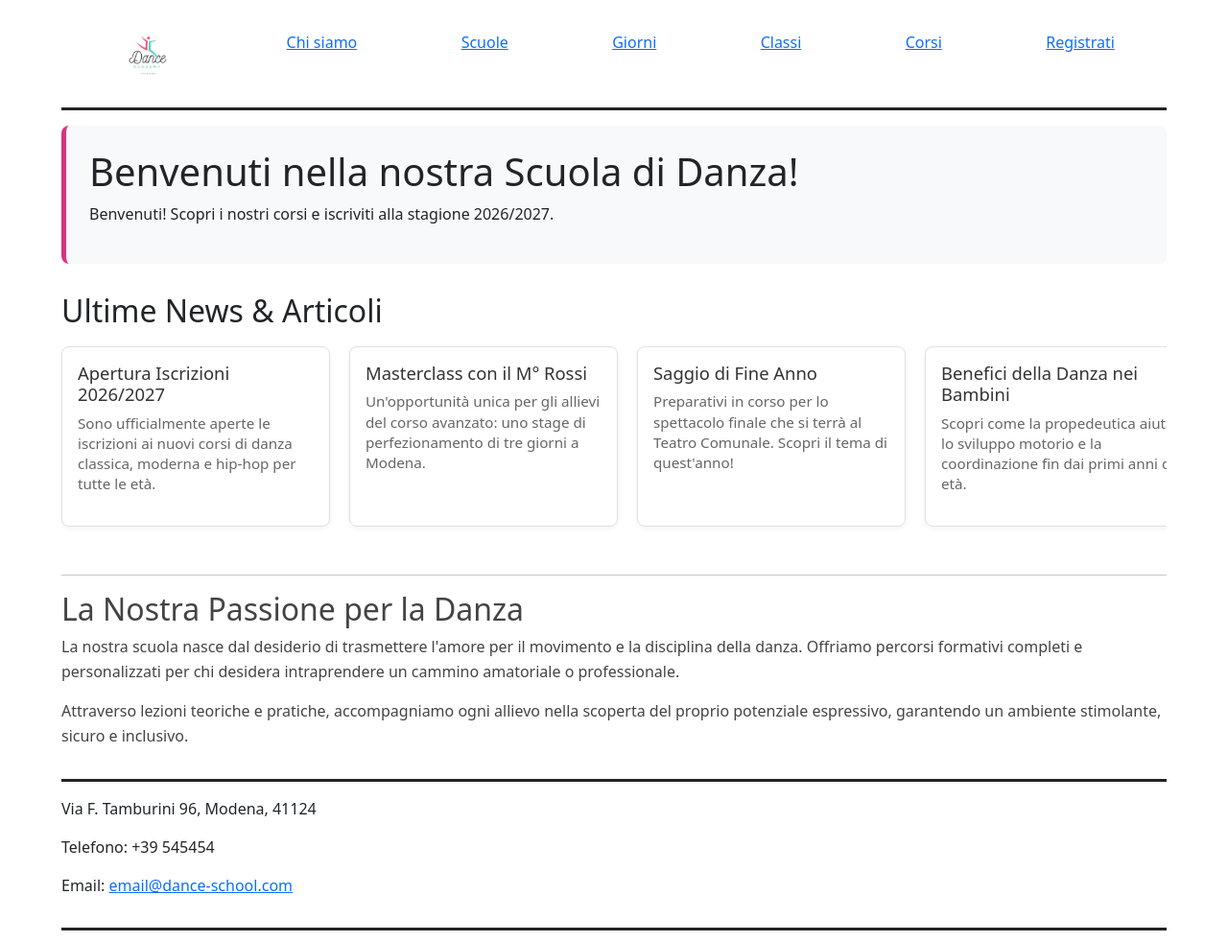
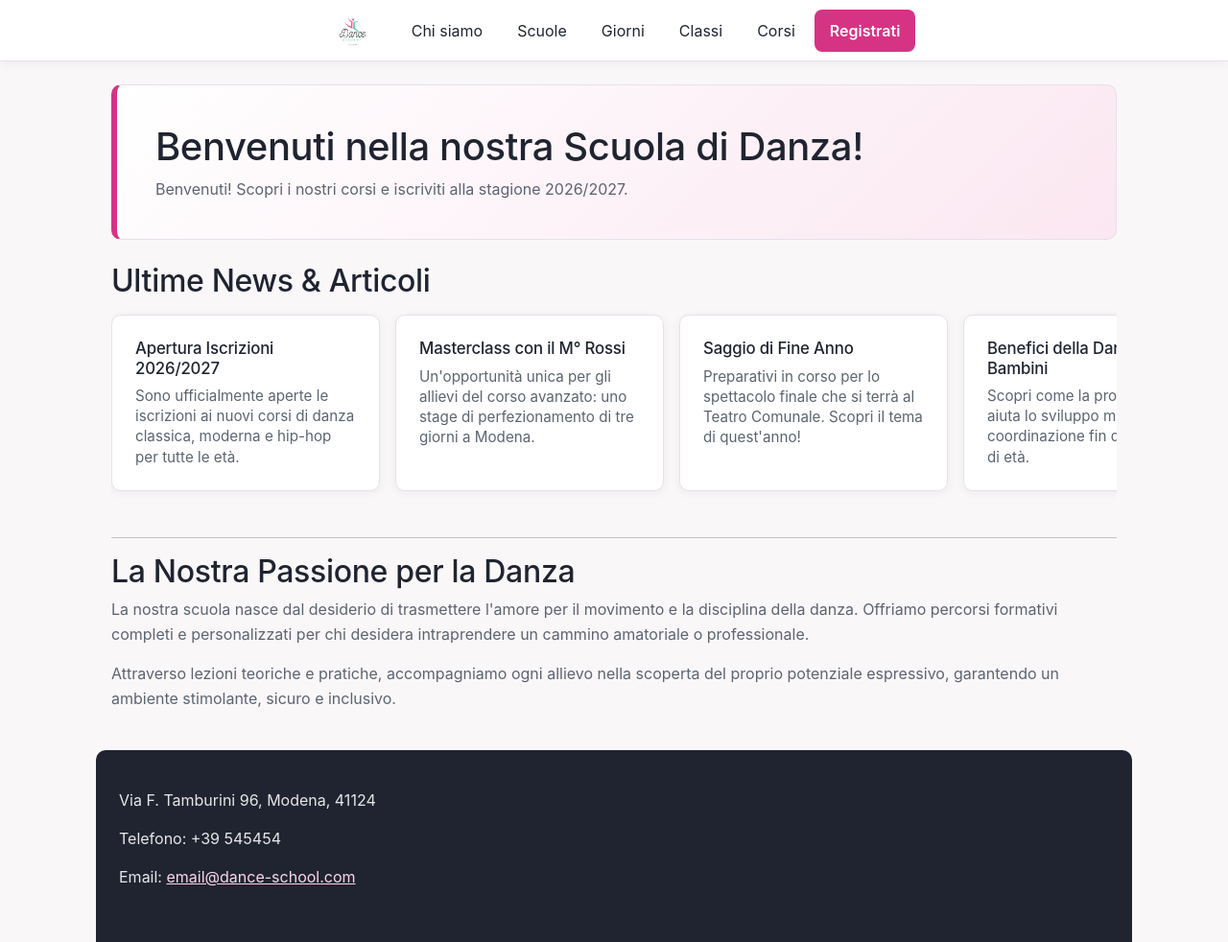
Before and after one commit to RikiCatte/django-2026-10-15-dance_school, a Django app: page / in a window 1280 px wide. Shown: the whole page at 96% size. Run offline with Django 5.2, Linux system fonts and the light colour scheme.

Commit message:
style: apply design system and remove gray page background

```diff
--- a/static/css/style.css
+++ b/static/css/style.css
@@ -1,119 +1,263 @@
+/* ============================================================
+   Dance School — design system
+   Token derivati dal prototipo css-revamp.html
+   ============================================================ */
+:root {
+  --ds-primary: #d63384;
+  --ds-primary-dark: #b02a6b;
+  --ds-primary-soft: #fbe7f1;
+  --ds-bg: #faf7f9;
+  --ds-surface: #ffffff;
+  --ds-text: #1f2430;
+  --ds-muted: #5c6470;
+  --ds-border: #e6e0e8;
+  --ds-sp-1: 4px;
+  --ds-sp-2: 8px;
+  --ds-sp-3: 16px;
+  --ds-sp-4: 24px;
+  --ds-sp-5: 40px;
+  --ds-radius: 10px;
+  --ds-shadow: 0 2px 10px rgba(31, 36, 48, 0.06);
+}
+
+/* ---------- base ---------- */
+html {
+  font-size: 16px;
+}
+
 html,
 body {
   margin: 0;
   padding: 0;
-  background: lightgray;
-  color: #222222;
+  background: var(--ds-bg);
+  color: var(--ds-text);
 }
 
-nav,
-main,
-footer {
-  margin: 0 auto;
-  padding: 1rem 0;
-  width: 90%;
-  border-bottom: 0.2rem solid #222222;
+body {
+  font-family:
+    -apple-system, BlinkMacSystemFont, "Segoe UI", Roboto, Helvetica, Arial,
+    sans-serif;
+  line-height: 1.5;
+  -webkit-font-smoothing: antialiased;
 }
 
+h1,
+h2,
+h3 {
+  line-height: 1.2;
+  letter-spacing: -0.01em;
+  color: var(--ds-text);
+}
+
+a {
+  color: var(--ds-primary-dark);
+}
+
+/* accessibilità: focus sempre visibile */
+a:focus-visible,
+button:focus-visible,
+input:focus-visible {
+  outline: 3px solid var(--ds-primary);
+  outline-offset: 2px;
+  border-radius: 4px;
+}
+
+img {
+  height: auto;
+}
+
+/* ---------- navbar ---------- */
 nav {
+  position: sticky;
+  top: 0;
+  z-index: 100;
   display: flex;
-  justify-content: space-around;
-  vertical-align: center;
+  align-items: center;
+  justify-content: center;
+  flex-wrap: wrap;
+  gap: var(--ds-sp-1);
+  min-height: 64px;
+  width: 100%;
+  margin: 0;
+  padding: var(--ds-sp-2) var(--ds-sp-4);
+  background: var(--ds-surface);
+  border-bottom: 1px solid var(--ds-border);
+  box-shadow: var(--ds-shadow);
 }
 
 nav > a {
-  padding: 1rem 2rem;
+  display: inline-flex;
+  align-items: center;
+  min-height: 44px;
+  padding: 0 var(--ds-sp-3);
+  color: var(--ds-text);
+  text-decoration: none;
+  border-radius: 8px;
+  transition:
+    background-color 0.15s ease,
+    color 0.15s ease;
 }
 
 nav > a:hover {
-  color: violet;
+  background: var(--ds-primary-soft);
+  color: var(--ds-primary-dark);
 }
 
 nav > a > img {
-  height: 3rem;
+  height: 34px;
+  width: auto;
 }
 
-#registrati {
-  display: none;
-  width: 80vw;
-  border: 1rem solid darkgray;
-  background-color: aqua;
-  height: 50vh;
-  position: fixed;
-  top: 10vh;
-  left: 10vw;
+nav > a.nav-cta {
+  background: var(--ds-primary);
+  color: #fff;
+  font-weight: 600;
 }
 
-form {
-  padding: 2rem;
+nav > a.nav-cta:hover {
+  background: var(--ds-primary-dark);
+  color: #fff;
 }
 
-img {
-  /* max-width: 4rem;
-  width: 100%; */
-  height: auto;
+/* ---------- main ---------- */
+main {
+  width: 90%;
+  max-width: 1080px;
+  margin: 0 auto;
+  padding: var(--ds-sp-4) var(--ds-sp-3);
+  border: none;
 }
 
-/* about page */
-.about-section {
-  font-family: Arial, Helvetica, sans-serif;
+/* ---------- footer ---------- */
+footer {
+  width: 90%;
+  max-width: 1080px;
+  margin: 0 auto;
+  padding: var(--ds-sp-5) var(--ds-sp-4);
+  background: var(--ds-text);
+  color: #e8e6ea;
+  border: none;
+  border-radius: var(--ds-radius) var(--ds-radius) 0 0;
 }
 
-.contact-section {
-  font-style: italic;
+footer address {
+  font-style: normal;
 }
 
-/* home.html */
-.hero-welcome {
-  background-color: #f8f9fa;
-  padding: 24px;
-  border-radius: 8px;
-  margin-bottom: 30px;
-  border-left: 5px solid #d63384;
+footer a {
+  color: #ffd6ea;
 }
 
+/* ---------- tabelle (liste) ---------- */
+table {
+  width: 100%;
+  background: var(--ds-surface);
+  border: 1px solid var(--ds-border);
+  border-collapse: separate;
+  border-spacing: 0;
+  border-radius: var(--ds-radius);
+  overflow: hidden;
+}
+
+table th {
+  background: var(--ds-primary-soft);
+  color: var(--ds-primary-dark);
+  text-align: left;
+  font-weight: 600;
+  padding: var(--ds-sp-3);
+  border-bottom: 1px solid var(--ds-border);
+}
+
+table td {
+  padding: var(--ds-sp-3);
+  border-bottom: 1px solid var(--ds-border);
+  color: var(--ds-text);
+}
+
+table tbody tr:last-child td {
+  border-bottom: none;
+}
+
+table tbody tr:hover {
+  background: var(--ds-primary-soft);
+}
+
+/* ---------- home: hero ---------- */
+.hero-welcome {
+  background: linear-gradient(
+    135deg,
+    var(--ds-surface) 0%,
+    var(--ds-primary-soft) 100%
+  );
+  border: 1px solid var(--ds-border);
+  border-left: 6px solid var(--ds-primary);
+  border-radius: var(--ds-radius);
+  padding: var(--ds-sp-5);
+  margin-bottom: var(--ds-sp-4);
+}
+
+.hero-welcome h1 {
+  margin-bottom: var(--ds-sp-2);
+}
+
+.hero-welcome p {
+  color: var(--ds-muted);
+  margin-bottom: 0;
+}
+
+/* ---------- home: card news ---------- */
 .carousel-container {
-  margin-bottom: 40px;
+  margin-bottom: var(--ds-sp-5);
 }
 
 .article-carousel {
   display: flex;
-  gap: 20px;
+  gap: var(--ds-sp-3);
   overflow-x: auto;
-  padding: 10px 0;
+  padding: var(--ds-sp-2) 0;
   scroll-snap-type: x mandatory;
 }
 
 .article-card {
   flex: 0 0 280px;
   scroll-snap-align: start;
-  background: #ffffff;
-  border: 1px solid #e0e0e0;
-  border-radius: 8px;
-  padding: 16px;
-  box-shadow: 0 2px 6px rgba(0, 0, 0, 0.05);
+  background: var(--ds-surface);
+  border: 1px solid var(--ds-border);
+  border-radius: var(--ds-radius);
+  padding: var(--ds-sp-4);
+  box-shadow: var(--ds-shadow);
   display: flex;
   flex-direction: column;
+  gap: var(--ds-sp-2);
   justify-content: space-between;
+  transition:
+    transform 0.15s ease,
+    box-shadow 0.15s ease;
+}
+
+.article-card:hover {
+  transform: translateY(-3px);
+  box-shadow: 0 8px 20px rgba(31, 36, 48, 0.1);
 }
 
 .article-card h3 {
   margin-top: 0;
-  color: #333333;
-  font-size: 1.15rem;
+  color: var(--ds-text);
+  font-size: 1.05rem;
 }
 
 .article-card p {
-  color: #666666;
+  color: var(--ds-muted);
   font-size: 0.95rem;
   line-height: 1.4;
+  margin: 0;
 }
 
 .article-card .read-more {
   align-self: flex-start;
-  color: #d63384;
+  color: var(--ds-primary);
   text-decoration: none;
-  font-weight: bold;
+  font-weight: 600;
   font-size: 0.9rem;
 }
 
@@ -121,21 +265,100 @@ img {
   text-decoration: underline;
 }
 
+/* ---------- about ---------- */
+.about-section {
+  line-height: 1.65;
+}
+
+.about-section p {
+  color: var(--ds-muted);
+}
+
+.contact-section {
+  line-height: 1.6;
+}
+
 .about-preview {
   line-height: 1.6;
-  color: #444444;
+  color: var(--ds-muted);
 }
 
-/* school management */
-table {
-  background-color: wheat;
-  border: 1px solid darkgray;
-  border-collapse: collapse;
+/* ---------- form di registrazione (modal) ---------- */
+#registrati {
+  position: fixed;
+  top: 10vh;
+  left: 50%;
+  transform: translateX(-50%);
+  width: min(80vw, 420px);
+  min-height: 50vh;
+  background: var(--ds-surface);
+  border: 1px solid var(--ds-border);
+  border-radius: var(--ds-radius);
+  box-shadow: 0 12px 40px rgba(31, 36, 48, 0.18);
+  z-index: 200;
 }
 
-table td,
-table th {
-  border: 1px solid darkgray;
-  margin: 0;
-  padding: 0.6rem;
+.close-registrati {
+  position: absolute;
+  top: var(--ds-sp-2);
+  right: var(--ds-sp-2);
+  width: 36px;
+  height: 36px;
+  border: 1px solid var(--ds-border);
+  background: var(--ds-surface);
+  color: var(--ds-text);
+  font-size: 1.25rem;
+  line-height: 1;
+  border-radius: 8px;
+  cursor: pointer;
+  transition:
+    background-color 0.15s ease,
+    color 0.15s ease;
 }
+
+.close-registrati:hover {
+  background: var(--ds-primary-soft);
+  color: var(--ds-primary-dark);
+}
+
+#registrati form {
+  padding: var(--ds-sp-4);
+}
+
+#registrati label {
+  display: block;
+  font-weight: 600;
+  margin-bottom: var(--ds-sp-1);
+  color: var(--ds-text);
+}
+
+#registrati input {
+  width: 100%;
+  padding: 0.6rem 0.8rem;
+  margin-bottom: var(--ds-sp-3);
+  border: 1px solid var(--ds-border);
+  border-radius: 8px;
+  font-size: 1rem;
+  color: var(--ds-text);
+  background: var(--ds-surface);
+}
+
+/* ---------- pulsanti invio ---------- */
+button[type="submit"],
+input[type="submit"] {
+  display: inline-block;
+  background: var(--ds-primary);
+  color: #fff;
+  border: none;
+  padding: 0.6rem 1.4rem;
+  font-size: 1rem;
+  font-weight: 600;
+  border-radius: 8px;
+  cursor: pointer;
+  transition: background-color 0.15s ease;
+}
+
+button[type="submit"]:hover,
+input[type="submit"]:hover {
+  background: var(--ds-primary-dark);
+}
--- a/templates/base.html
+++ b/templates/base.html
@@ -5,11 +5,11 @@
     <meta charset="UTF-8" />
     <meta http-equiv="X-UA-Compatible" content="IE=edge" />
     <meta name="viewport" content="width=device-width, initial-scale=1.0" />
-    <link href="{% static 'css/style.css' %}" rel="stylesheet" />
     <title>{% block title %}Dance School{% endblock %}</title>
     <script src="{% static 'js/toggle-modal.js' %}" defer></script>
     <link href="https://cdn.jsdelivr.net/npm/bootstrap@5.3.3/dist/css/bootstrap.min.css" rel="stylesheet" integrity="sha384-QWTKZyjpPEjISv5WaRU9OFeRpok6YctnYmDr5pNlyT2bRjXh0JMhjY6hW+ALEwIH" crossorigin="anonymous">
     <script src="https://cdn.jsdelivr.net/npm/bootstrap@5.3.3/dist/js/bootstrap.bundle.min.js" integrity="sha384-YvpcrYf0tY3lHB60NNkmXc5s9fDVZLESaAA55NDzOxhy9GkcIdslK1eN7N6jIeHz" crossorigin="anonymous"></script>
+    <link href="{% static 'css/style.css' %}" rel="stylesheet" />
   </head>
   <body>
     {% include "components/navbar.html" %}
--- a/templates/components/navbar.html
+++ b/templates/components/navbar.html
@@ -8,5 +8,5 @@
     <a href="{% url 'dayoftheweek_list' %}" title="Vai a Lista dei Giorni">Giorni</a>
     <a href="{% url 'classroom_list' %}" title="Vai a Lista delle Classi">Classi</a>
     <a href="{% url 'course_list' %}" title="Vai a Lista dei Corsi">Corsi</a>
-    <a href="#" title="Apri modal Registrati" onclick="toggleRegistrati()">Registrati</a>
+    <a href="#" class="nav-cta" title="Apri modal Registrati" onclick="toggleRegistrati()">Registrati</a>
 </nav>
```
